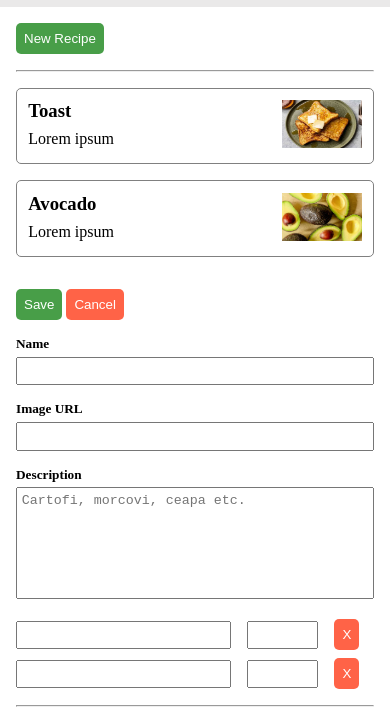
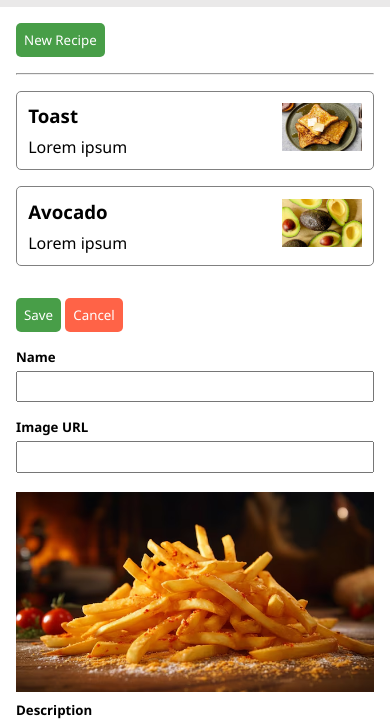
Before and after one commit to bogdanpopabtw/MiniTrooper, a plain HTML site: page index.html in a window 390 px wide. Shown: the part 62-782 px from the top of the page. Drawn offline with Linux system fonts and the light colour scheme.

Commit message:
Adding Mini-Project updates

```diff
--- a/index.html
+++ b/index.html
@@ -62,6 +62,9 @@
                 <h5>Image URL</h5>
                 <input class="right-container-input" type="text">
             </div>
+            <div>
+                <img src="images/fries.avif" alt="french fries">
+            </div>
             <div class="form-group">
                 <h5>Description</h5>
                 <textarea class="right-container-input" placeholder="Cartofi, morcovi, ceapa etc."></textarea>
--- a/styles.css
+++ b/styles.css
@@ -2,6 +2,7 @@
     margin: 0;
     padding: 0;
     box-sizing: border-box;
+    font-family:'Segoe UI', Tahoma, Geneva, Verdana, sans-serif;
 }
 
 .navbar {
@@ -9,6 +10,7 @@
     padding: 1rem;
     display: flex;
     align-items: center;
+    position: relative;
 }
 
 .logo {
@@ -115,6 +117,12 @@
     padding: 0.3rem;
 }
 
+.right-container img {
+    width: 40%;
+    object-fit: cover;
+    margin: 0.2rem 0;
+}
+
 .add-ingredient-container {
     margin-bottom: 1rem;
 }
@@ -127,7 +135,7 @@
 }
 
 .ingredient-name {
-    width: 60%;
+    width: 100%;
     padding: 0.3rem;
 }
 
@@ -146,7 +154,7 @@
 }
 
 
-@media (max-width: 1200px) {
+@media (max-width: 768px) {
 .hamburger {
     display: flex;
     margin-left: auto;
@@ -159,7 +167,7 @@
 .nav-items {
     position: absolute;
     right: 0;
-    top: 6%;
+    top: 100%;
     background: rgb(234,233,233);
     width: 100%;
     padding: 0 1rem;
@@ -195,4 +203,7 @@
         min-width: 0;
     }
 
+.right-container img {
+        width: 100%;
+    }
 }
```
Also changed, not shown: images/fries.avif (added).
